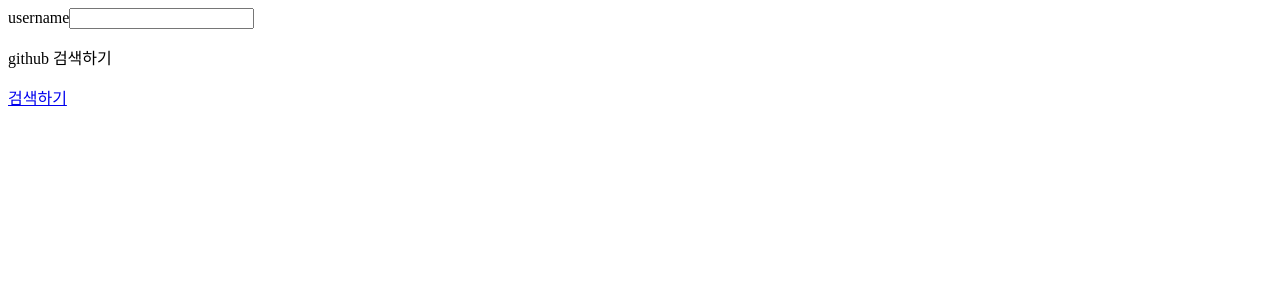
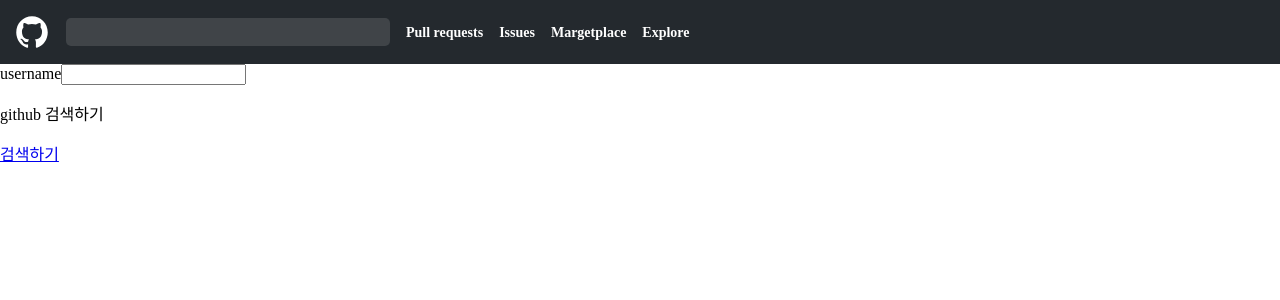
Before and after one commit to yourcarrot0214/next-ts-study, a Next.js app: page / in a window 1280 px wide. Shown: the top 300 px of the page. Built offline with nearby package versions, Linux system fonts and the light colour scheme.

Commit message:
2.5 공통 페이지 만들기

```diff
--- /dev/null
+++ b/components/Header.jsx
@@ -0,0 +1,70 @@
+import React, { useState } from "react";
+import css from "styled-jsx/css";
+import { IoLogoGithub } from "react-icons/io";
+import { useRouter } from "next/router";
+
+const HeaderCss = css`
+  .header-wrapper {
+    padding: 14px 14px;
+    background-color: #24292e;
+    line-height: 0;
+    display: flex;
+    align-items: center;
+  }
+
+  .header-search-form input {
+    margin: 0px 16px;
+    background-color: hsla(0, 0%, 100%, 0.125);
+    width: 300px;
+    height: 28px;
+    border: none;
+    border-radius: 5px;
+    outline: none;
+    color: white;
+    padding: 0px 12px;
+    font-size: 14px;
+    font-weight: bold;
+  }
+
+  .header-navigations a {
+    color: white;
+    margin-right: 16px;
+    font-size: 14px;
+    font-weight: bold;
+    text-decoration: none;
+  }
+`;
+
+const Header = () => {
+  const [username, setUsername] = useState("");
+  const router = useRouter();
+
+  const onSubmit = (e) => {
+    e.preventDefault();
+    router.push(`/users/${username}`);
+    setUsername("");
+  };
+
+  return (
+    <div>
+      <div className="header-wrapper">
+        <IoLogoGithub color="white" size={36} />
+        <form className="header-search-form" onSubmit={onSubmit}>
+          <input
+            value={username}
+            onChange={(e) => setUsername(e.target.value)}
+          />
+        </form>
+        <nav className="header-navigations">
+          <a href="https://github.com/pulls">Pull requests</a>
+          <a href="https://github.com/issues">Issues</a>
+          <a href="https://github.com/marketplace">Margetplace</a>
+          <a href="https://github.com/explore">Explore</a>
+        </nav>
+      </div>
+      <style jsx>{HeaderCss}</style>
+    </div>
+  );
+};
+
+export default Header;
--- /dev/null
+++ b/pages/_app.jsx
@@ -0,0 +1,19 @@
+import Header from "../components/Header";
+
+const MyApp = ({ Component, pageProps }) => {
+  return (
+    <>
+      <Header />
+      <Component {...pageProps} />
+      <style jsx global>
+        {`
+          body {
+            margin: 0;
+          }
+        `}
+      </style>
+    </>
+  );
+};
+
+export default MyApp;
```
